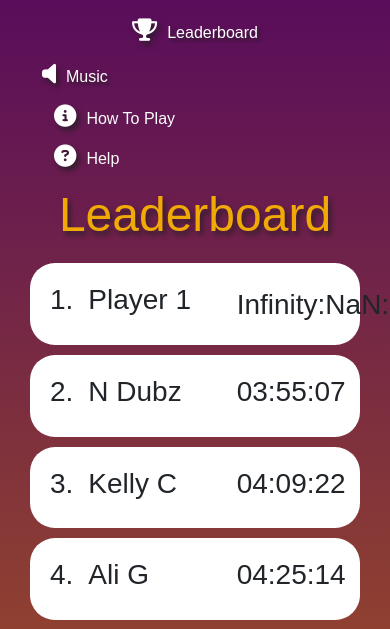
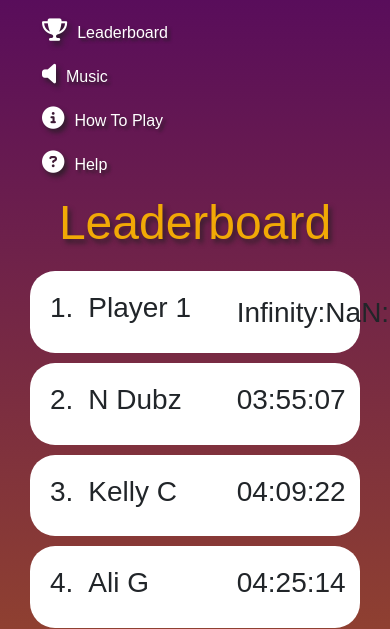
Before and after one commit to sdthomas91/brain-trainer, a website: page leaderboard.html in a window 390 px wide. Both pictures are taken after a click on the button "Toggle navigation". Shown: the part 163-792 px from the top of the page. Drawn offline with nearby package versions, Linux system fonts and the light colour scheme; a web font is replaced by a local one.

Commit message:
added mockup to readme and corrected navbar as noticed some misalignment due to classes etc.

```diff
--- a/assets/css/style.css
+++ b/assets/css/style.css
@@ -389,6 +389,10 @@ p {
         width: 40%;
     }
 
+    .lb-link {
+        text-align: left;
+    }
+
     .progress-container {
         margin-top: 10px;
     }
--- a/leaderboard.html
+++ b/leaderboard.html
@@ -63,14 +63,13 @@
             <span class="navbar-toggler-icon"></span>
           </button>
 
-        <!--  Use flexbox utility classes to change how the child elements are justified  -->
           <div
             class="collapse navbar-collapse justify-content-between"
             id="navbarToggle"
           >
             <ul class="navbar-nav">
               <li class="nav-item nav-icon-text list-icon">
-                <a  class="nav-link btn btn-navi" href="leaderboard.html">
+                  <a  class="nav-link btn btn-navi lb-link" href="leaderboard.html">
 
                      <i
                       class="d-inline d-lg-block fa-solid fa-trophy nav-icon shadow-text"
@@ -101,7 +100,7 @@
                   <!-- How To Play Button Trigger (https://getbootstrap.com/docs/4.0/components/modal/) -->
                   <button
                     type="button"
-                  class="btn btn-navi"
+                    class="nav-link btn btn-navi"
                     data-toggle="modal"
                     data-target="#howToModal"
                   >
@@ -116,7 +115,7 @@
                   <!-- Help Button Trigger (https://getbootstrap.com/docs/4.0/components/modal/) -->
                   <button
                     type="button"
-                  class="btn btn-navi"
+                    class="nav-link btn btn-navi"
                     data-toggle="modal"
                     data-target="#helpModal"
                   >
```
Also changed, not shown: index.html (+3 -4 lines), level-1.html (+3 -4 lines), README.md, assets/images/braintrainer-mockup.jpg (added). Lines whose indentation alone changed are shown as unchanged.
